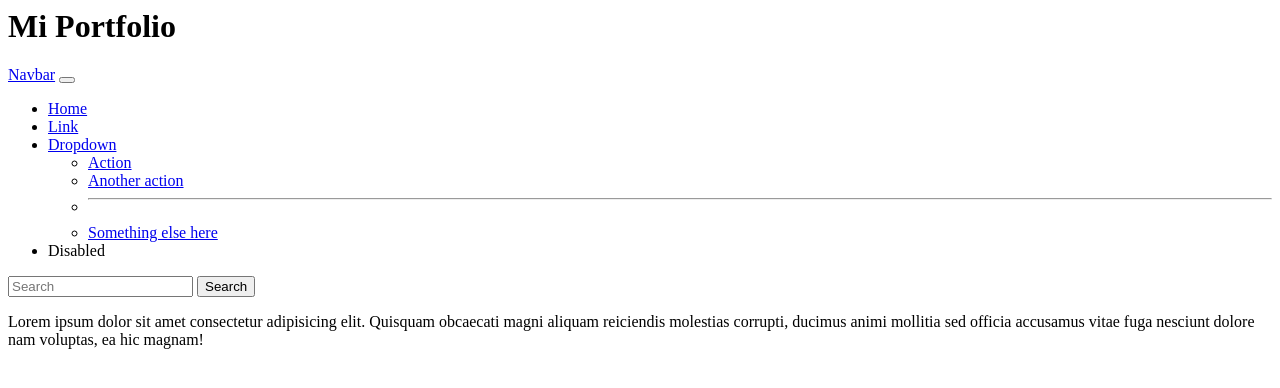
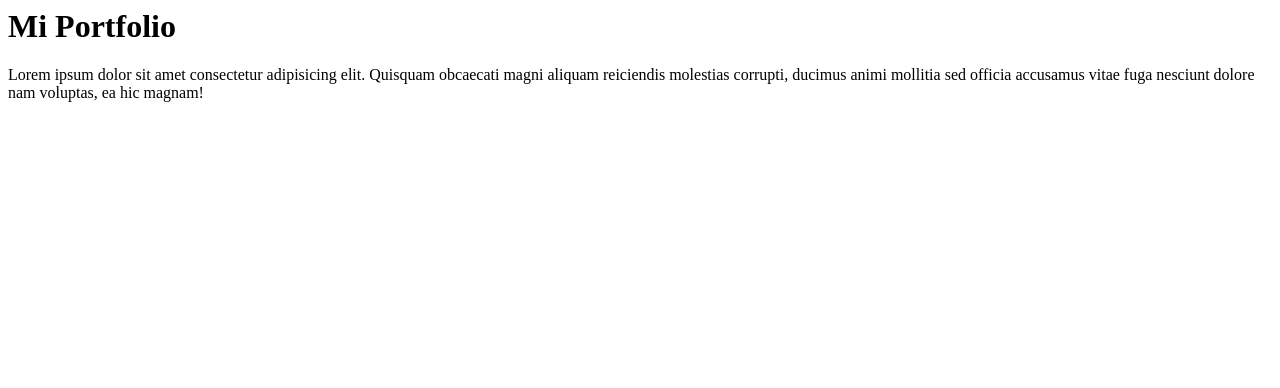
Before and after one commit to drususdark/webDrusus, a plain HTML site: page front-end/index.html in a window 1280 px wide. Drawn offline with Linux system fonts and the light colour scheme.

Commit message:
Update index.html

```diff
--- a/front-end/index.html
+++ b/front-end/index.html
@@ -1,40 +1,2 @@
 <h1>Mi Portfolio</h1>
-
-<nav class="navbar navbar-expand-lg bg-light">
-    <div class="container-fluid">
-      <a class="navbar-brand" href="#">Navbar</a>
-      <button class="navbar-toggler" type="button" data-bs-toggle="collapse" data-bs-target="#navbarSupportedContent" aria-controls="navbarSupportedContent" aria-expanded="false" aria-label="Toggle navigation">
-        <span class="navbar-toggler-icon"></span>
-      </button>
-      <div class="collapse navbar-collapse" id="navbarSupportedContent">
-        <ul class="navbar-nav me-auto mb-2 mb-lg-0">
-          <li class="nav-item">
-            <a class="nav-link active" aria-current="page" href="#">Home</a>
-          </li>
-          <li class="nav-item">
-            <a class="nav-link" href="#">Link</a>
-          </li>
-          <li class="nav-item dropdown">
-            <a class="nav-link dropdown-toggle" href="#" id="navbarDropdown" role="button" data-bs-toggle="dropdown" aria-expanded="false">
-              Dropdown
-            </a>
-            <ul class="dropdown-menu" aria-labelledby="navbarDropdown">
-              <li><a class="dropdown-item" href="#">Action</a></li>
-              <li><a class="dropdown-item" href="#">Another action</a></li>
-              <li><hr class="dropdown-divider"></li>
-              <li><a class="dropdown-item" href="#">Something else here</a></li>
-            </ul>
-          </li>
-          <li class="nav-item">
-            <a class="nav-link disabled">Disabled</a>
-          </li>
-        </ul>
-        <form class="d-flex" role="search">
-          <input class="form-control me-2" type="search" placeholder="Search" aria-label="Search">
-          <button class="btn btn-outline-success" type="submit">Search</button>
-        </form>
-      </div>
-    </div>
-  </nav>
-
-  <p>Lorem ipsum dolor sit amet consectetur adipisicing elit. Quisquam obcaecati magni aliquam reiciendis molestias corrupti, ducimus animi mollitia sed officia accusamus vitae fuga nesciunt dolore nam voluptas, ea hic magnam!</p>
+<p>Lorem ipsum dolor sit amet consectetur adipisicing elit. Quisquam obcaecati magni aliquam reiciendis molestias corrupti, ducimus animi mollitia sed officia accusamus vitae fuga nesciunt dolore nam voluptas, ea hic magnam!</p>
```
